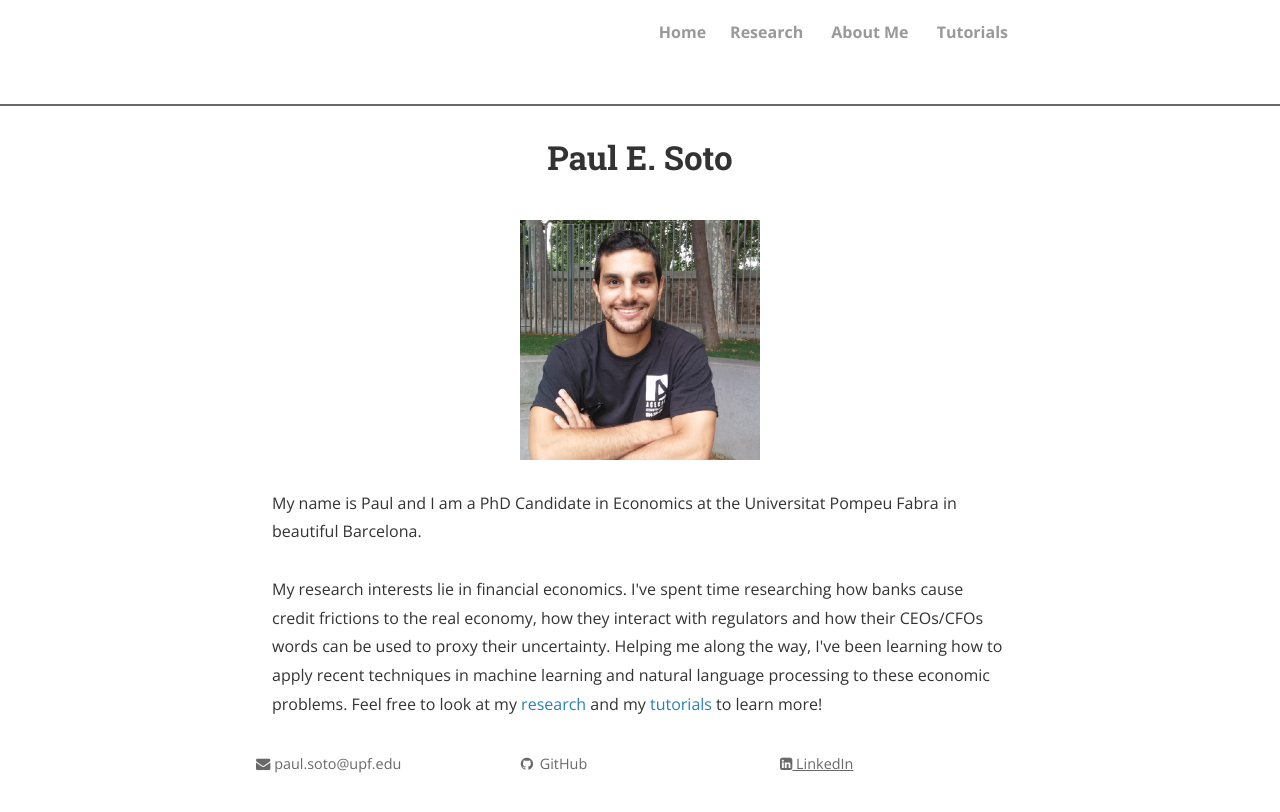
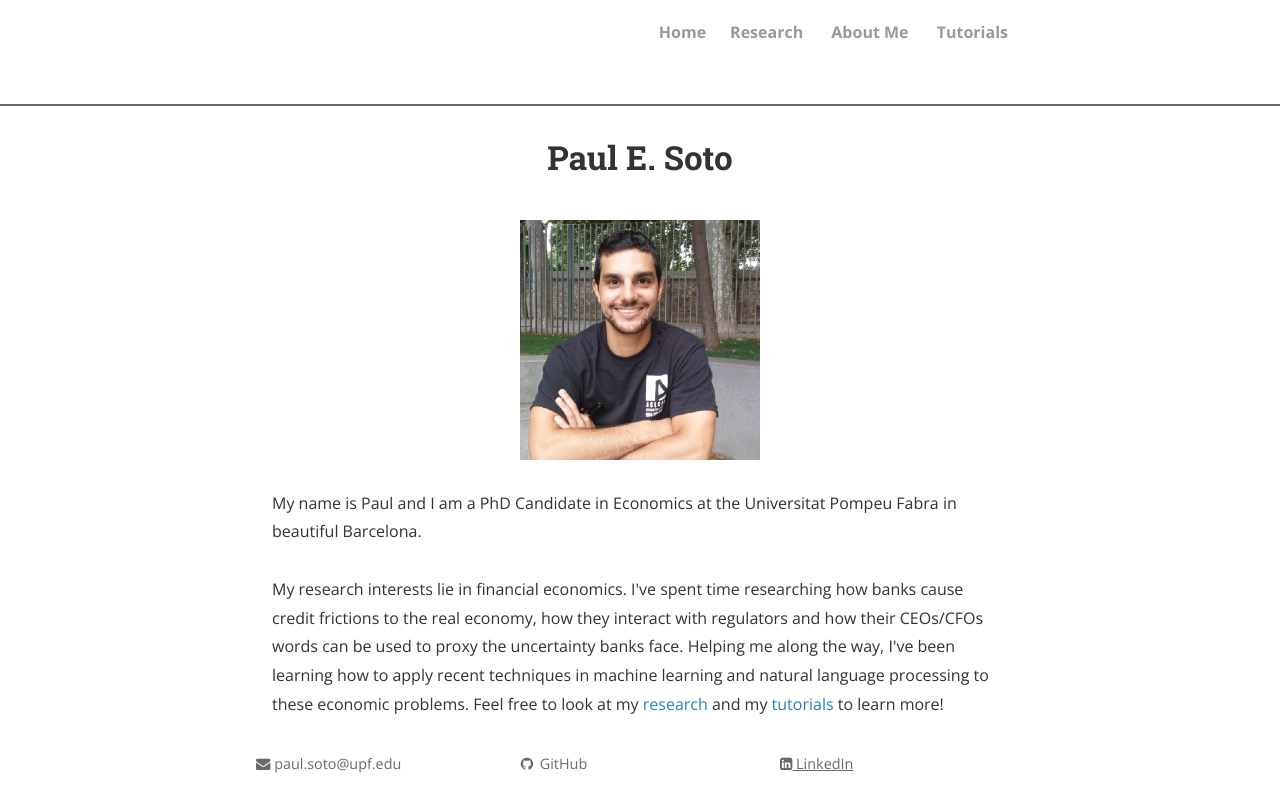
Before and after one commit to zsivine/zsivine.github.io, a Jekyll site: the page built from index.html, in a window 1280 px wide. Shown: the top 812 px of the page. Built offline with Jekyll 4.4.1, drawn with Linux system fonts in a browser that asks for light colours; nearby versions of some CDN libraries; the list of posts is cut into pages by our own code; comment, search, counter and statistics services are not loaded; a style sheet for code colours, icons or effects is not loaded.

Commit message:
formatting

```diff
--- a/index.html
+++ b/index.html
@@ -7,5 +7,5 @@ title: Paul E. Soto
 <br>
 My name is Paul and I am a PhD Candidate in Economics at the Universitat Pompeu Fabra in beautiful Barcelona.
 <br><br>
-My research interests lie in financial economics. I've spent time researching how banks cause credit frictions to the real economy, how they interact with regulators and how their CEOs/CFOs words can be used to proxy their uncertainty. Helping me along the way, I've been learning how to apply recent techniques in machine learning and natural language processing to these economic problems. Feel free to look at my <a href="https://pesoto.github.io/research">research</a> and my <a href="https://pesoto.github.io/research">tutorials</a> to learn more!
+My research interests lie in financial economics. I've spent time researching how banks cause credit frictions to the real economy, how they interact with regulators and how their CEOs/CFOs words can be used to proxy the uncertainty banks face. Helping me along the way, I've been learning how to apply recent techniques in machine learning and natural language processing to these economic problems. Feel free to look at my <a href="https://pesoto.github.io/research">research</a> and my <a href="https://pesoto.github.io/research">tutorials</a> to learn more!
 </div>
```
